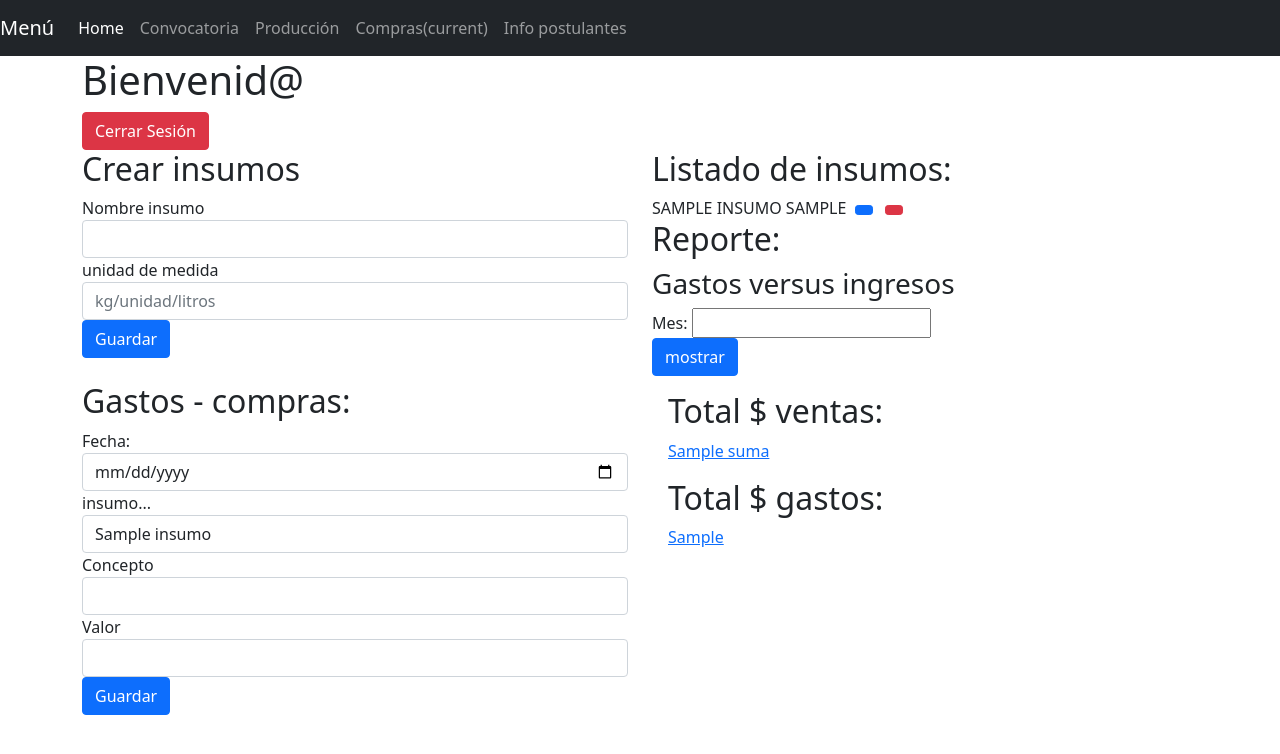
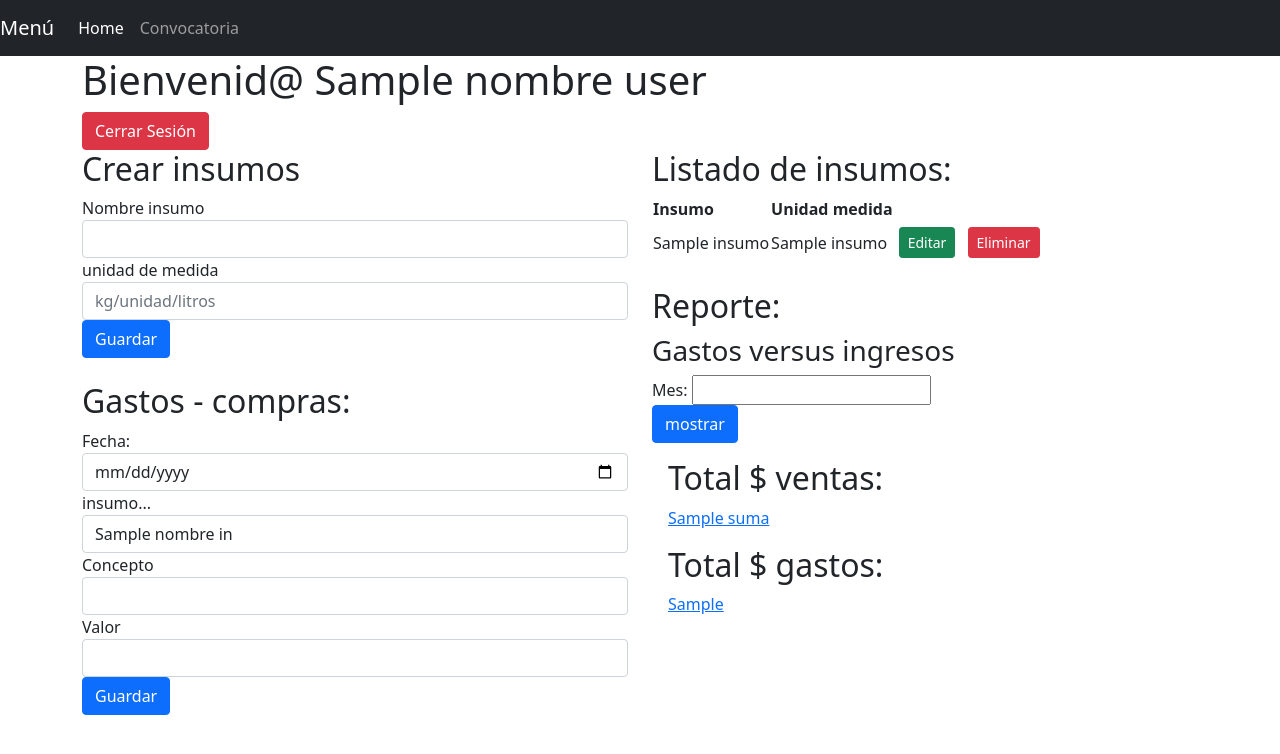
Before and after one commit to andrea0026/proyecto_individual, a Flask app: template flask_app/templates/compras.html in a window 1280 px wide. Shown: the top 754 px of the page. Run offline with Flask 2, Linux system fonts and the light colour scheme; the template is opened without the code that fills it: most values are stand-ins (such as "Sample title", 1, 10 or a date in 2020).

Commit message:
se configra la creacion de insumos

```diff
--- a/flask_app/controllers/users_controller.py
+++ b/flask_app/controllers/users_controller.py
@@ -48,6 +48,7 @@
         return redirect('/')
     session['user_id'] = user.id
     session['perfil_id'] = user.perfil
+    session['nombreUsuario'] = user.nombre
 
     return redirect('/produccion')
 
--- a/flask_app/models/compras.py
+++ b/flask_app/models/compras.py
@@ -11,7 +11,7 @@
         self.created_at = data['created_at']
         self.updated_at = data['updated_at']
 
-        self.insumo_id = data['insumo_id']
+        self.id_insumo = data['id_insumo']
         self.suma = data['suma']
 
     @staticmethod
@@ -28,6 +28,7 @@
     @classmethod
     def save(cls, formulario):
         query = "INSERT INTO gastos (fecha_g, concepto, valor) VALUES ( %(fecha_g)s, %(concepto)s, %(valor)s)"
+        print(query)
         result = connectToMySQL('proyecto_dojo').query_db(query, formulario)
         return result
 
--- a/flask_app/models/insumos.py
+++ b/flask_app/models/insumos.py
@@ -30,7 +30,8 @@
 
     @classmethod
     def get_all(cls):
-        query = "SELECT * FROM insumos;"
+        query = "SELECT * FROM insumos"
+        print(query)
         results = connectToMySQL('proyecto_dojo').query_db(query)
         insumos = []
         for insumo in results:
--- a/flask_app/templates/compras.html
+++ b/flask_app/templates/compras.html
@@ -16,17 +16,19 @@
             </button>
             <div class="collapse navbar-collapse" id="navbarNavAltMarkup">
                 <div class="navbar-nav">
-                    <a class="nav-item nav-link active" href="/flask_app/templates/index.html">Home</a>
-                    <a class="nav-item nav-link" href="/flask_app/templates/convocatoria.html">Convocatoria</a>
-                    <a class="nav-item nav-link" href="/flask_app/templates/produccion.html">Producción</a>
-                    <a class="nav-item nav-link" href="/flask_app/templates/compras.html">Compras<span class="sr-only">(current)</span></a>
-                    <a class="nav-item nav-link" href="/flask_app/templates/info_postulantes.html">Info postulantes</a>
+                    <a class="nav-item nav-link active" href="/">Home</a>
+                    <a class="nav-item nav-link" href="/convocatoria">Convocatoria</a>
+                    {% if session['perfil_id'] == 0 %}
+                    <a class="nav-item nav-link" href="/produccion">Producción</a>
+                    <a class="nav-item nav-link" href="/compras">Compras</a>
+                    <a class="nav-item nav-link" href="/info_postulantes">Info postulantes</a>
+                    {% endif %}
                 </div>
             </div>
         </nav>
     </div>
     <div class="container">
-        <h1>Bienvenid@ {{user.nombre}} </h1>
+        <h1>Bienvenid@  {{nombreUser}}</h1>
         <a href="/logout" class="btn btn-danger">Cerrar Sesión</a>
     </div>
     <div class="container">
@@ -35,10 +37,10 @@
                 <h2>Crear insumos</h2>
                 <!--Realizar validacion con ajax-->
 
-                <form action="/crear/compra" method="post">
+                <form action="/crear/insumo" method="post">
                     <div class="form-group">
-                        <label for="Nombre_in">Nombre insumo</label>
-                        <input type="text" id="Nombre_in" name="Nombre_in" class="form-control">
+                        <label for="nombre_in">Nombre insumo</label>
+                        <input type="text" id="nombre_in" name="nombre_in" class="form-control">
                     </div>
                     <div class="form-group">
                         <label for="und_medida">unidad de medida</label>
@@ -48,15 +50,15 @@
                 </form>
                 <br>
                 <h2>Gastos - compras:</h2>
-                <form action="/register_p" method="post"> <!--cambiar el action por el metodo correspondiente-->
+                <form action="/crear/compra" method="post"> <!--cambiar el action por el metodo correspondiente-->
                     <div class="form-group">
                         <label for="fecha_g">Fecha:</label>
                         <input type="date" id="fecha_g" name="fecha_g" class="form-control">
                     </div>
-                    <input type="hidden" name="user_id" value="{{user.id}}">
+                    <input type="hidden" name="user_id" value="{{userId}}">
                     <div class="form-group">
                         <label for="insumos">insumo...</label> <!--crear variable insumos y traer la lista de los insumos-->
-                        <input type="text" name="insumos" id="insumos" class="form-control" value="{{insumos.nombre_in}}">
+                        <input type="text" name="insumos" id="insumos" class="form-control" value="{{nombre_in}}">
                     </div>
                     <div class="form-group">
                         <label for="concepto">Concepto</label>
@@ -71,18 +73,25 @@
             </div>
             <div class="col-6">
                 <h2>Listado de insumos:</h2>
-                <tbody class="align-middle">
-                    {% for insumo in insumos %}
+                <table>
+                    <thead>
+                        <th>Insumo</th>
+                        <th>Unidad medida</th>
+                    </thead>
+
+                    <tbody class="align-middle">
+                        {% for insumo in insumos %}
                         <tr>
-                            <td>{{insumo.nombre_in | upper}}</td>
-                            <th>{{insumo.und_medida | upper}}</th>
+                            <td>{{ insumo }}</td>
+                            <td>{{ insumo }}</td>
                             <td class="">
-                                <a class="btn btn-sm btn-primary m-1" href="/insumo/editar/{{insumo.id}}"><span title="Editar"><i class="fas fa-edit fa-fw"></i></span></a>
-                                <a class="btn btn-sm btn-danger  m-1" href="/insumo/eliminar/{{insumo.id}}"><span title="Eliminar"><i class="fas fa-trash fa-fw"></i></span></a>
+                                <a class="btn btn-sm btn-success m-1" href="/insumo/editar/{{insumo}}"><span title="Editar">Editar<i class="fas fa-edit fa-fw"></i></span></a>
+                                <a class="btn btn-sm btn-danger  m-1" href="/insumo/eliminar/{{insumo}}"><span title="Eliminar">Eliminar<i class="fas fa-trash fa-fw"></i></span></a>
                             </td>
                         </tr>
-                    {% endfor %}
-                </tbody>
+                        {% endfor %}
+                    </tbody>
+                </table>
                 <br>
                 <h2>Reporte:</h2>
                 <h3>Gastos versus ingresos</h3>
--- a/flask_app/templates/dashboard.html
+++ b/flask_app/templates/dashboard.html
@@ -16,10 +16,10 @@
             </button>
             <div class="collapse navbar-collapse" id="navbarNavAltMarkup">
               <div class="navbar-nav">
-                <a class="nav-item nav-link active" href="/flask_app/templates/index.html">Home</a>
-                <a class="nav-item nav-link" href="/flask_app/templates/convocatoria.html">Convocatoria</a>
+                  <a class="nav-item nav-link active" href="/">Home</a>
+                  <a class="nav-item nav-link" href="/convocatoria">Convocatoria</a>
               </div>
-            </div>
+          </div>
           </nav>
     </div>
     <div class="container">
--- a/flask_app/templates/index.html
+++ b/flask_app/templates/index.html
@@ -16,13 +16,14 @@
             </button>
             <div class="collapse navbar-collapse" id="navbarNavAltMarkup">
                 <div class="navbar-nav">
-                    <a class="nav-item nav-link active" href="/">Home <span class="sr-only">(current)</span></a>
+                    <a class="nav-item nav-link active" href="/">Home</a>
                     <a class="nav-item nav-link" href="/convocatoria">Convocatoria</a>
                     {% if session['perfil_id'] == 0 %}
                     <a class="nav-item nav-link" href="/produccion">Producción</a>
                     <a class="nav-item nav-link" href="/compras">Compras</a>
                     <a class="nav-item nav-link" href="/info_postulantes">Info postulantes</a>
                     {% endif %}
+                </div>
             </div>
         </nav>
     </div>
--- a/flask_app/templates/produccion.html
+++ b/flask_app/templates/produccion.html
@@ -16,7 +16,7 @@
             </button>
             <div class="collapse navbar-collapse" id="navbarNavAltMarkup">
                 <div class="navbar-nav">
-                    <a class="nav-item nav-link active" href="/">Home <span class="sr-only">(current)</span></a>
+                    <a class="nav-item nav-link active" href="/">Home</a>
                     <a class="nav-item nav-link" href="/convocatoria">Convocatoria</a>
                     {% if session['perfil_id'] == 0 %}
                     <a class="nav-item nav-link" href="/produccion">Producción</a>
```
Also changed, not shown: flask_app/controllers/compras_controller.py (+6 -2 lines), flask_app/controllers/insumos_controller.py (+3 -63 lines), flask_app/templates/convocatoria.html (+7 -4 lines), flask_app/templates/editar_insumos.html (+6 -5 lines), flask_app/templates/info_postulantes.html (+10 -8 lines).
